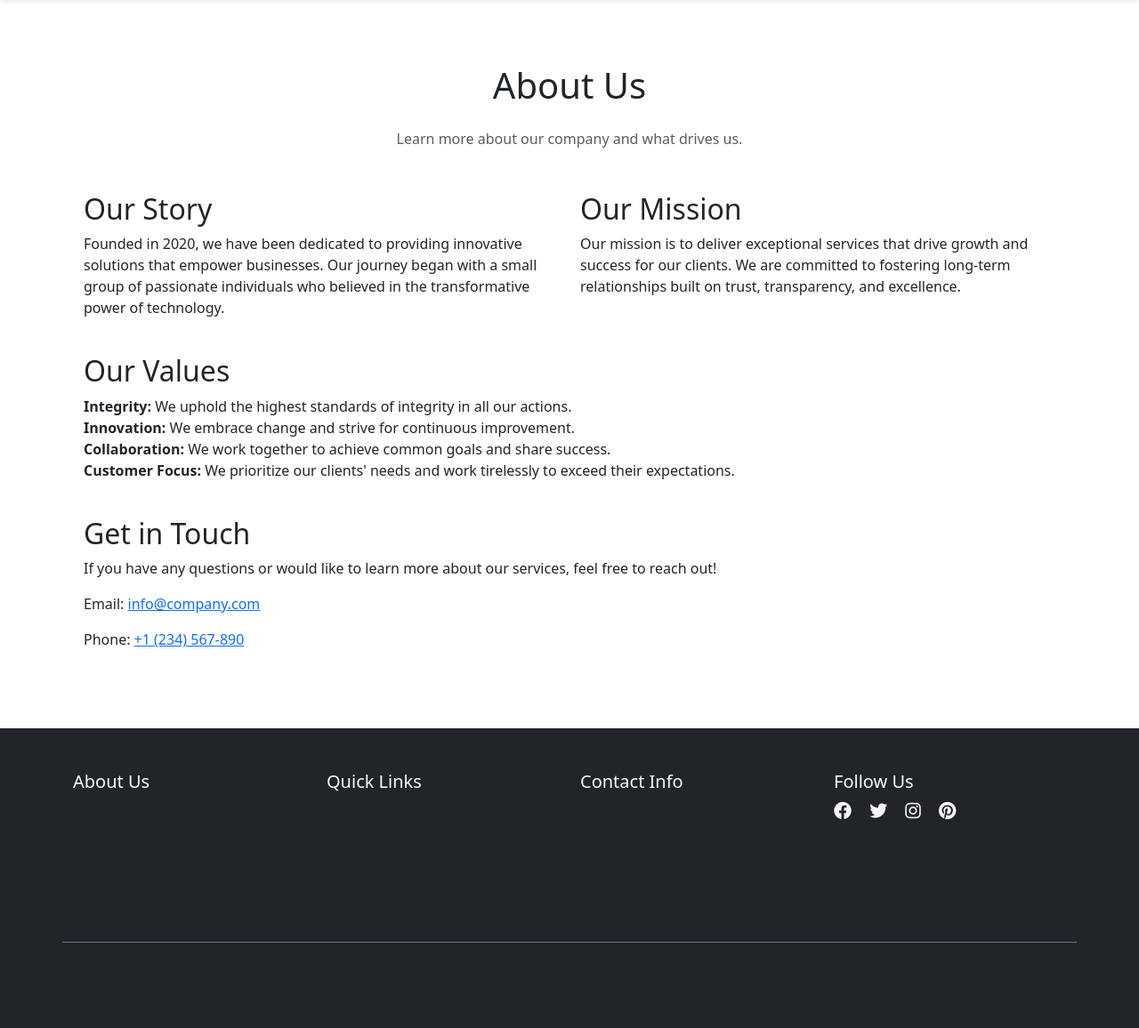
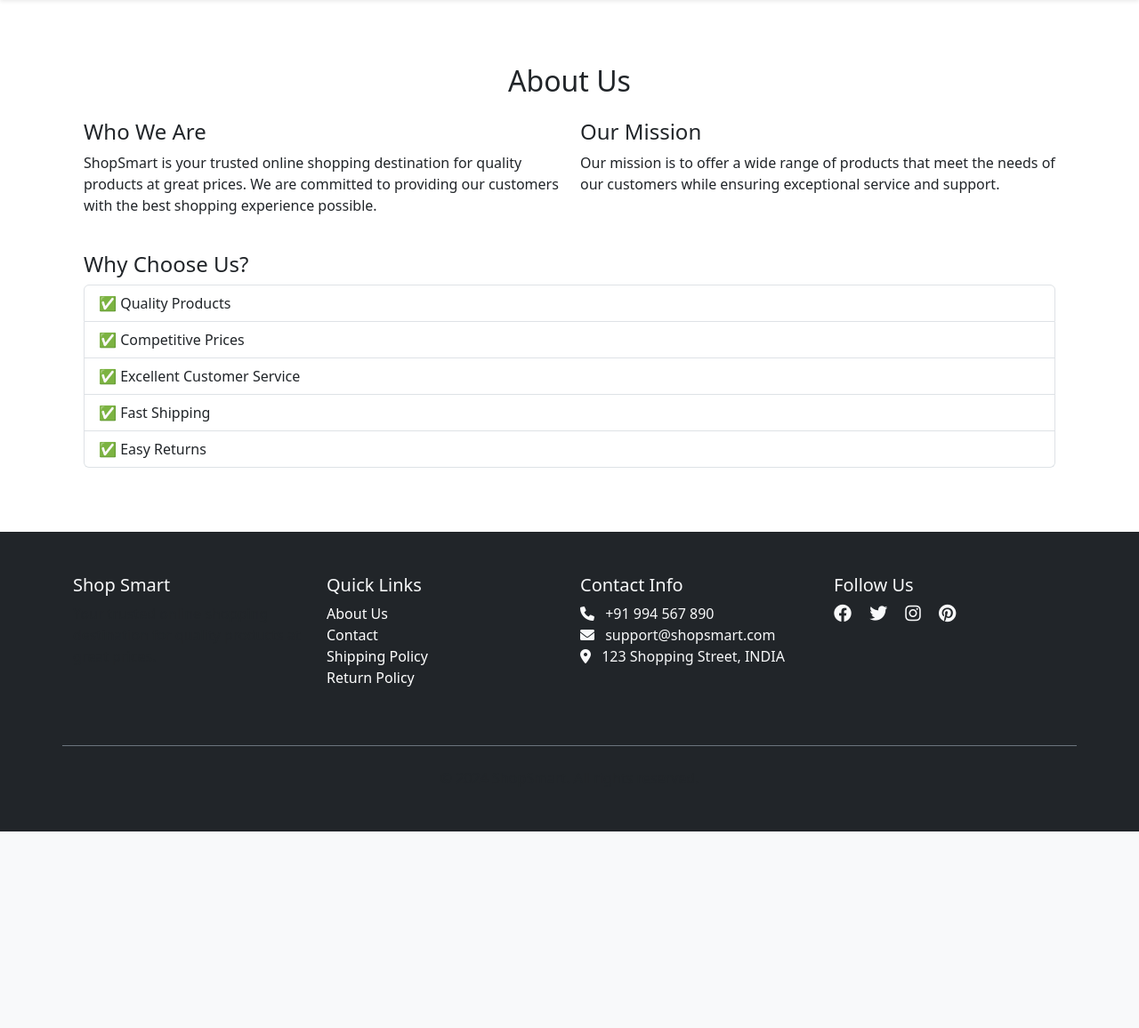
Before and after one commit to mohammadshuaibt/ecommerce, a Django app: page /about/ in a window 1280 px wide. Shown: the part 56-1212 px from the top of the page at 89% size. After the commit the page ends 991 px from the top, so only its background shows below. Run offline with Django 5.2, Linux system fonts and the light colour scheme; data comes from the database, SQL or seed files in the repository; both versions use the stored data as it was after the commit.

Commit message:
added return and shipping policy info

```diff
--- a/ecommerce_app/urls.py
+++ b/ecommerce_app/urls.py
@@ -12,4 +12,6 @@
     path('profile/',views.profile_page,name='profile'),
     path('editprofile/',views.edit_profile,name='edit_profile'),
     path('updatepassword/',views.update_password,name='update_password'),
+    path('shipping_policy/',views.shippingPolicy,name='shipping_policy'),
+    path('return_policy/',views.returnPolicy,name='return_policy'),
 ]
--- a/ecommerce_app/views.py
+++ b/ecommerce_app/views.py
@@ -64,6 +64,12 @@
             messages.error("There is a problem sending. Please Try Again")
             redirect('contact')
     return render(request,'contact.html',{'contactform': contactform})
+
+def shippingPolicy(request):
+    return render(request,"shippingpolicy.html")
+
+def returnPolicy(request):
+    return render(request,"returnpolicy.html")
 
 def AboutPage(request):
     return render(request,'about.html')
--- a/templates/about.html
+++ b/templates/about.html
@@ -2,38 +2,28 @@
 
 {% block content %}
 <div class="container py-5">
-    <h1 class="text-center mb-4">About Us</h1>
-    <p class="text-center text-muted mb-5">Learn more about our company and what drives us.</p>
-
-    <div class="row mb-4">
+    <h2 class="text-center mb-4">About Us</h2>
+    <div class="row">
         <div class="col-md-6">
-            <h2>Our Story</h2>
-            <p>Founded in 2020, we have been dedicated to providing innovative solutions that empower businesses. Our journey began with a small group of passionate individuals who believed in the transformative power of technology.</p>
+            <h4>Who We Are</h4>
+            <p>ShopSmart is your trusted online shopping destination for quality products at great prices. We are committed to providing our customers with the best shopping experience possible.</p>
         </div>
         <div class="col-md-6">
-            <h2>Our Mission</h2>
-            <p>Our mission is to deliver exceptional services that drive growth and success for our clients. We are committed to fostering long-term relationships built on trust, transparency, and excellence.</p>
+            <h4>Our Mission</h4>
+            <p>Our mission is to offer a wide range of products that meet the needs of our customers while ensuring exceptional service and support.</p>
         </div>
     </div>
 
-    <div class="row mb-4">
+    <div class="row mt-4">
         <div class="col-md-12">
-            <h2>Our Values</h2>
-            <ul class="list-unstyled">
-                <li><strong>Integrity:</strong> We uphold the highest standards of integrity in all our actions.</li>
-                <li><strong>Innovation:</strong> We embrace change and strive for continuous improvement.</li>
-                <li><strong>Collaboration:</strong> We work together to achieve common goals and share success.</li>
-                <li><strong>Customer Focus:</strong> We prioritize our clients' needs and work tirelessly to exceed their expectations.</li>
+            <h4>Why Choose Us?</h4>
+            <ul class="list-group">
+                <li class="list-group-item">✅ Quality Products</li>
+                <li class="list-group-item">✅ Competitive Prices</li>
+                <li class="list-group-item">✅ Excellent Customer Service</li>
+                <li class="list-group-item">✅ Fast Shipping</li>
+                <li class="list-group-item">✅ Easy Returns</li>
             </ul>
-        </div>
-    </div>
-
-    <div class="row">
-        <div class="col-md-12">
-            <h2>Get in Touch</h2>
-            <p>If you have any questions or would like to learn more about our services, feel free to reach out!</p>
-            <p>Email: <a href="mailto:info@company.com">info@company.com</a></p>
-            <p>Phone: <a href="tel:+1234567890">+1 (234) 567-890</a></p>
         </div>
     </div>
 </div>
--- a/templates/layout.html
+++ b/templates/layout.html
@@ -81,21 +81,21 @@
         <div class="container">
             <div class="row">
                 <div class="col-md-3 mb-4">
-                    <h5>About Us</h5>
+                    <h5>Shop Smart</h5>
                     <p class="text-muted">Your trusted online shopping destination for quality products at great prices.</p>
                 </div>
                 <div class="col-md-3 mb-4">
                     <h5>Quick Links</h5>
                     <ul class="list-unstyled">
-                        <li><a href="#" class="text-muted text-decoration-none">About Us</a></li>
-                        <li><a href="#" class="text-muted text-decoration-none">Contact</a></li>
-                        <li><a href="#" class="text-muted text-decoration-none">Shipping Policy</a></li>
-                        <li><a href="#" class="text-muted text-decoration-none">Return Policy</a></li>
+                        <li><a href="{% url 'about' %}" class="text-decoration-none text-white">About Us</a></li>
+                        <li><a href="{% url 'contact' %}" class="text-decoration-none text-white">Contact</a></li>
+                        <li><a href="{% url 'shipping_policy' %}" class="text-decoration-none text-white">Shipping Policy</a></li>
+                        <li><a href="{% url 'return_policy' %}" class="text-decoration-none text-white">Return Policy</a></li>
                     </ul>
                 </div>
                 <div class="col-md-3 mb-4">
-                    <h5>Contact Info</h5>
-                    <ul class="list-unstyled text-muted">
+                    <h5 class="mb-2">Contact Info</h5>
+                    <ul class="list-unstyled">
                         <li><i class="fas fa-phone me-2"></i> +91 994 567 890</li>
                         <li><i class="fas fa-envelope me-2"></i> support@shopsmart.com</li>
                         <li><i class="fas fa-map-marker-alt me-2"></i> 123 Shopping Street, INDIA</li>
@@ -122,7 +122,7 @@
     <!-- Bootstrap 5 JS Bundle with Popper -->
     <script src="https://cdn.jsdelivr.net/npm/bootstrap@5.3.0/dist/js/bootstrap.bundle.min.js"></script>
     <!-- Font Awesome for icons -->
-    <link rel="stylesheet" href="https://cdnjs.cloudflare.com/ajax/libs/font-awesome/6.0.0/css/all.min.css">
+    <!-- <link rel="stylesheet" href="https://cdnjs.cloudflare.com/ajax/libs/font-awesome/6.0.0/css/all.min.css"> -->
 
 </body>
 </html>
```
Also changed, not shown: templates/returnpolicy.html (added, +25 -0 lines), templates/shippingpolicy.html (added, +25 -0 lines), db.sqlite3.
